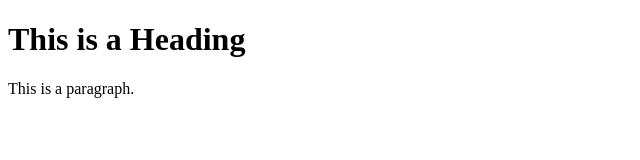
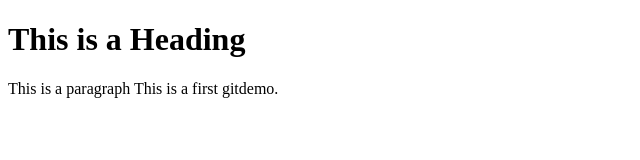
Before and after one commit to Gowthamsankar45/Gitdemo, a plain HTML site: page index.html in a window 1280 px wide. Shown: the whole page, without its empty margins (0-640 px from the left). Drawn offline with Linux system fonts and the light colour scheme.

Commit message:
Second version

```diff
--- a/index.html
+++ b/index.html
@@ -6,7 +6,8 @@
 <body>
 
 <h1>This is a Heading</h1>
-<p>This is a paragraph.</p>
+<p>This is a paragraph
+    This is a first gitdemo.</p>
 
 </body>
 </html>
```
